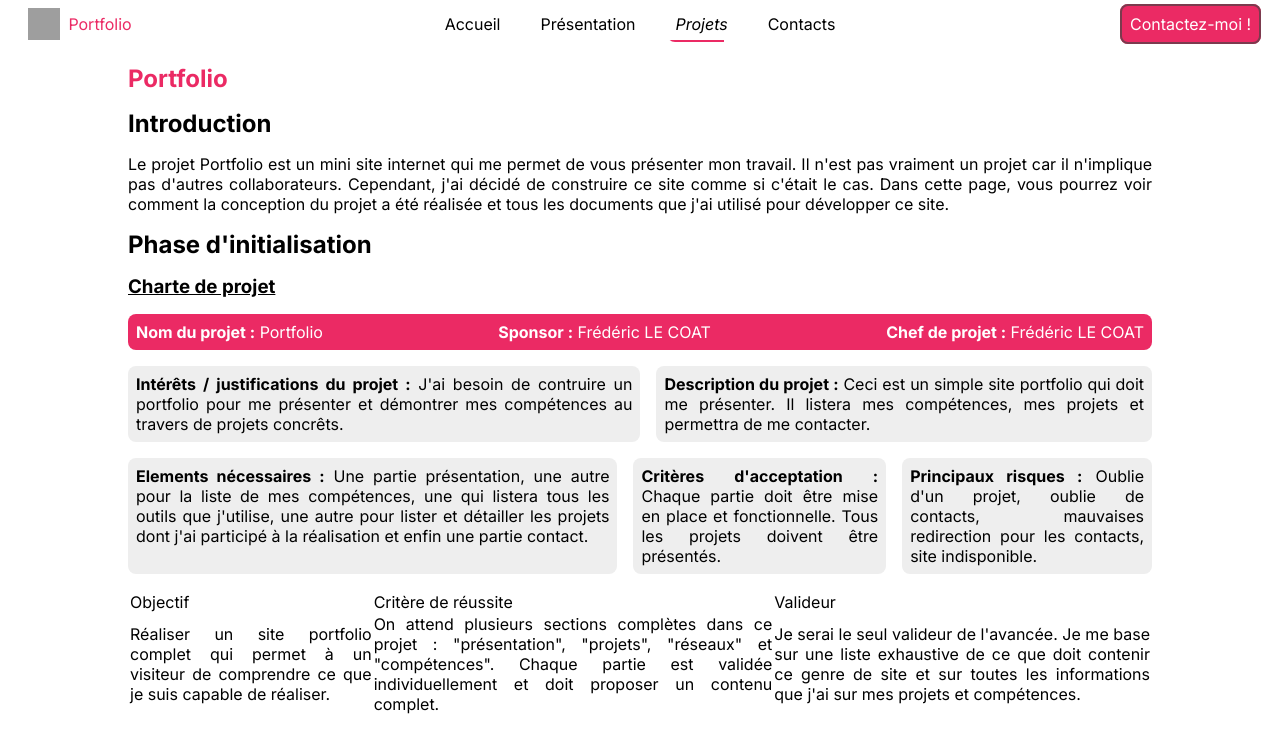
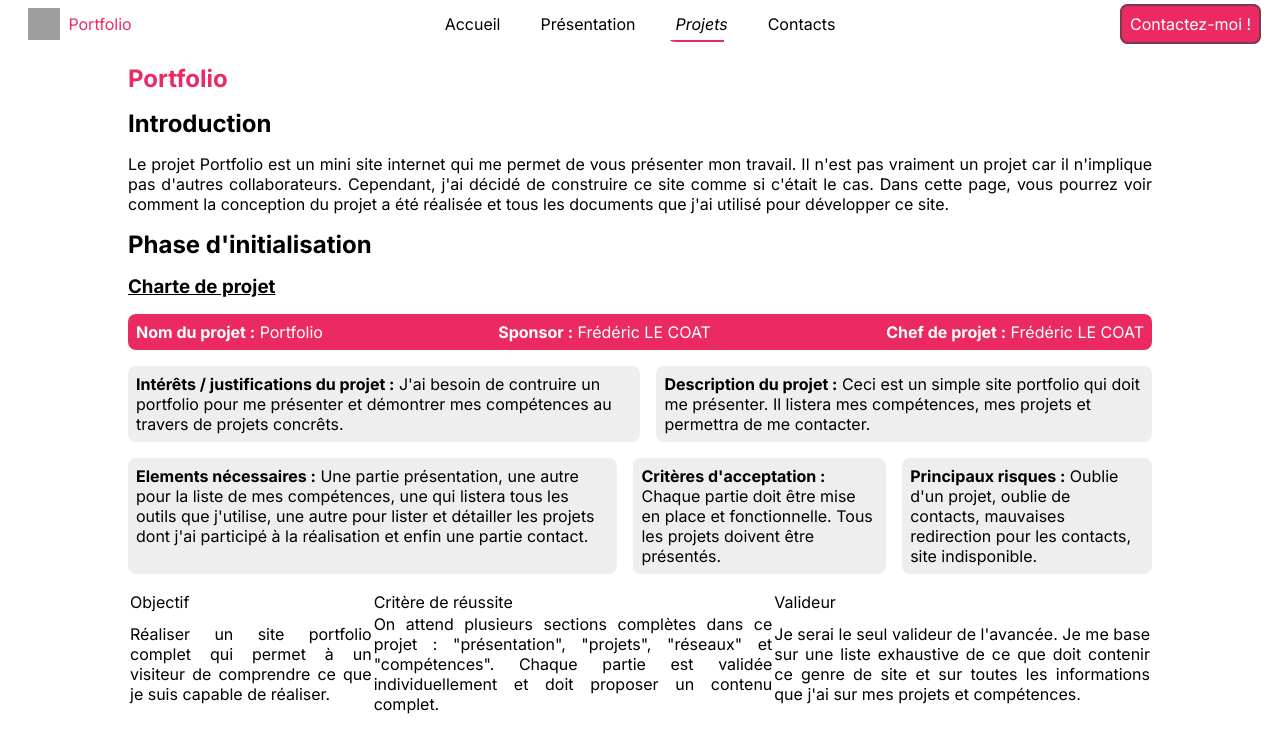
Before and after one commit to le-coatFrederic/portfolio, an Angular app in the folder front/: page /projects/portfolio in a window 1280 px wide. Shown: the top 752 px of the page. Built offline with nearby package versions, Linux system fonts and the light colour scheme; grey boxes are pictures that could not be loaded.

Commit message:
Modification du texte pour aligner sur la gauche quand c'est nécessaire

```diff
--- a/front/src/app/pages/projects/portfolio/portfolio.css
+++ b/front/src/app/pages/projects/portfolio/portfolio.css
@@ -20,6 +20,10 @@ h1, h2, h3, p {
   display: flex;
   gap: var(--medium-gap);
   flex-direction: column;
+}
+
+#project-chart p {
+  text-align: left;
 }
 
 .small-card {
```
